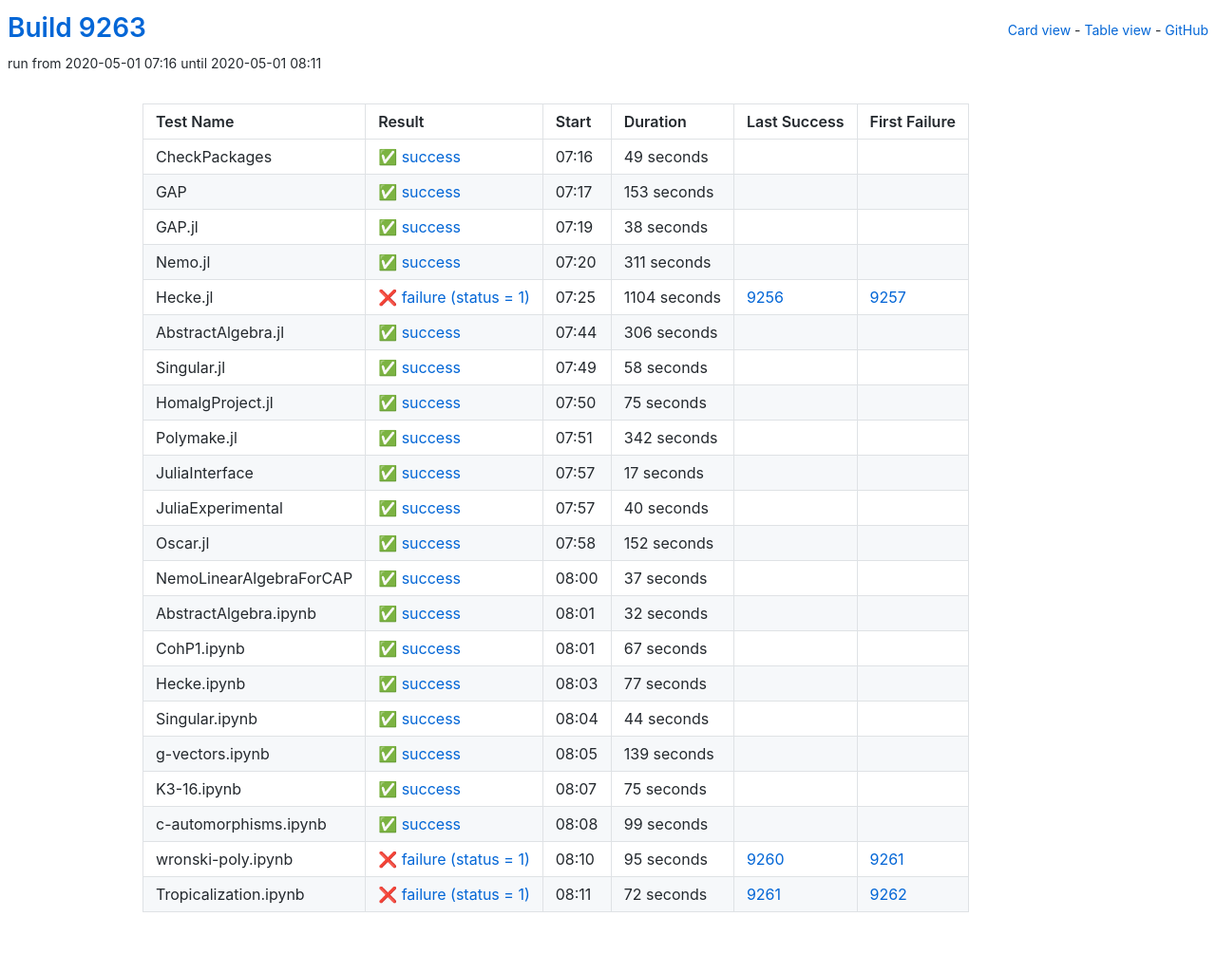
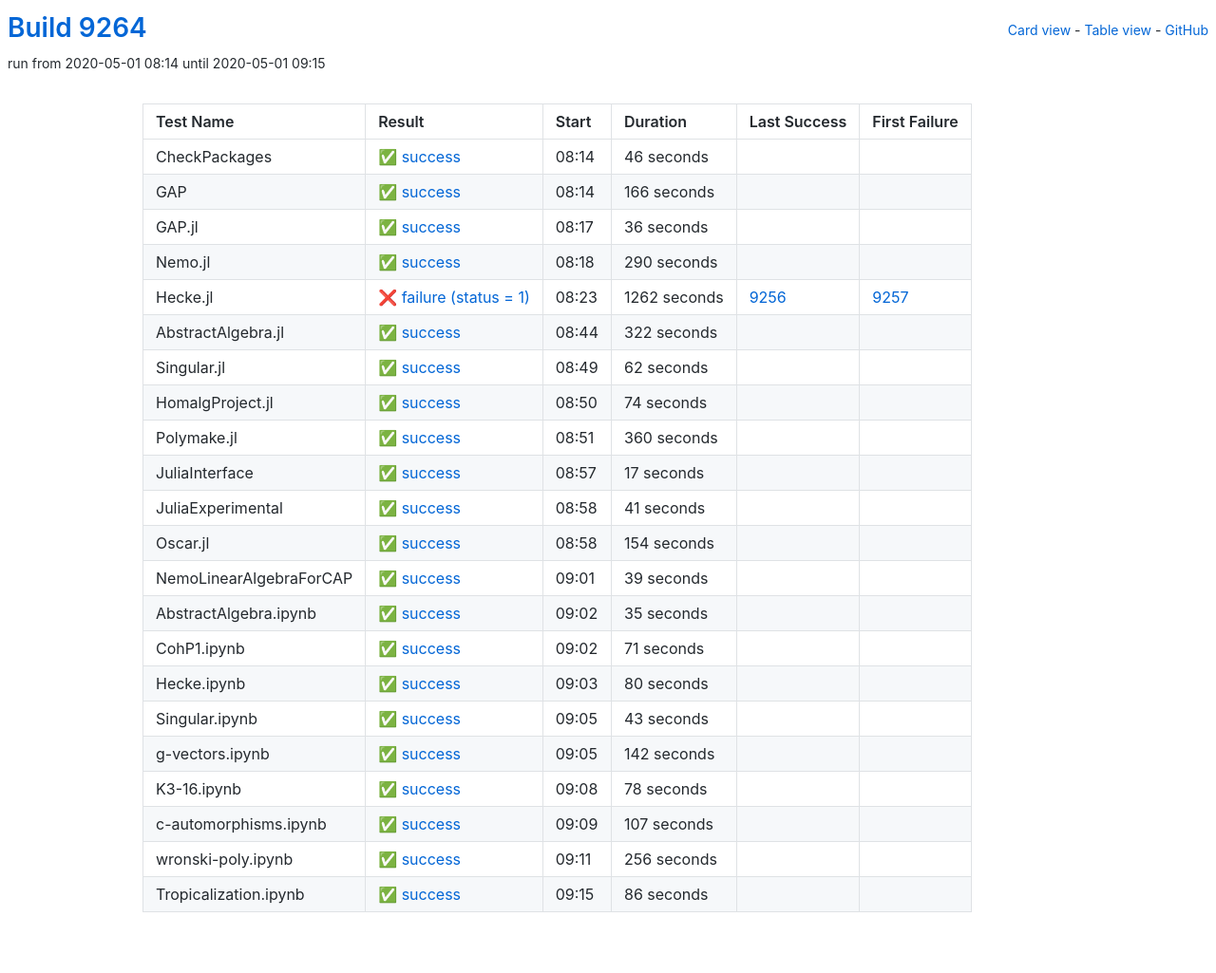
Before and after one commit to oscar-system/oscar-ci-status, a Jekyll site: the page built from table.html, in a window 1280 px wide. Shown: the whole page at 95% size. Built offline with Jekyll 4.4.1, drawn with Linux system fonts in a browser that asks for light colours.

Commit message:
Build 9264

```diff
--- a/_data/ci.yml
+++ b/_data/ci.yml
@@ -1,104 +1,104 @@
-build: 9263
-build_url: https://oscarci.mathematik.uni-kl.de/job/oscar/9263/
+build: 9264
+build_url: https://oscarci.mathematik.uni-kl.de/job/oscar/9264/
 job: oscar
 tests:
-- duration: 49
+- duration: 46
   exitcode: 0
   first_failure: false
   first_failure_url: null
   last_success: false
   last_success_url: null
-  log: https://oscarci.mathematik.uni-kl.de/job/oscar/9263/artifact/logs/build-9263/CheckPackages.log
+  log: https://oscarci.mathematik.uni-kl.de/job/oscar/9264/artifact/logs/build-9264/CheckPackages.log
   name: CheckPackages
-  start: 2020-05-01 07:16
+  start: 2020-05-01 08:14
   status: success
   success: true
-- duration: 153
+- duration: 166
   exitcode: 0
   first_failure: false
   first_failure_url: null
   last_success: false
   last_success_url: null
-  log: https://oscarci.mathematik.uni-kl.de/job/oscar/9263/artifact/logs/build-9263/GAP.log
+  log: https://oscarci.mathematik.uni-kl.de/job/oscar/9264/artifact/logs/build-9264/GAP.log
   name: GAP
-  start: 2020-05-01 07:17
+  start: 2020-05-01 08:14
   status: success
   success: true
-- duration: 38
+- duration: 36
   exitcode: 0
   first_failure: false
   first_failure_url: null
   last_success: false
   last_success_url: null
-  log: https://oscarci.mathematik.uni-kl.de/job/oscar/9263/artifact/logs/build-9263/GAP.jl.log
+  log: https://oscarci.mathematik.uni-kl.de/job/oscar/9264/artifact/logs/build-9264/GAP.jl.log
   name: GAP.jl
-  start: 2020-05-01 07:19
+  start: 2020-05-01 08:17
   status: success
   success: true
-- duration: 311
+- duration: 290
   exitcode: 0
   first_failure: false
   first_failure_url: null
   last_success: false
   last_success_url: null
-  log: https://oscarci.mathematik.uni-kl.de/job/oscar/9263/artifact/logs/build-9263/Nemo.jl.log
+  log: https://oscarci.mathematik.uni-kl.de/job/oscar/9264/artifact/logs/build-9264/Nemo.jl.log
   name: Nemo.jl
-  start: 2020-05-01 07:20
+  start: 2020-05-01 08:18
   status: success
   success: true
-- duration: 1104
+- duration: 1262
   exitcode: 1
   first_failure: 9257
   first_failure_url: https://oscarci.mathematik.uni-kl.de/job/oscar/9257/
   last_success: 9256
   last_success_url: https://oscarci.mathematik.uni-kl.de/job/oscar/9256/
-  log: https://oscarci.mathematik.uni-kl.de/job/oscar/9263/artifact/logs/build-9263/Hecke.jl.log
+  log: https://oscarci.mathematik.uni-kl.de/job/oscar/9264/artifact/logs/build-9264/Hecke.jl.log
   name: Hecke.jl
-  start: 2020-05-01 07:25
+  start: 2020-05-01 08:23
   status: failure
   success: false
-- duration: 306
+- duration: 322
   exitcode: 0
   first_failure: false
   first_failure_url: null
   last_success: false
   last_success_url: null
-  log: https://oscarci.mathematik.uni-kl.de/job/oscar/9263/artifact/logs/build-9263/AbstractAlgebra.jl.log
+  log: https://oscarci.mathematik.uni-kl.de/job/oscar/9264/artifact/logs/build-9264/AbstractAlgebra.jl.log
   name: AbstractAlgebra.jl
-  start: 2020-05-01 07:44
+  start: 2020-05-01 08:44
   status: success
   success: true
-- duration: 58
+- duration: 62
   exitcode: 0
   first_failure: false
   first_failure_url: null
   last_success: false
   last_success_url: null
-  log: https://oscarci.mathematik.uni-kl.de/job/oscar/9263/artifact/logs/build-9263/Singular.jl.log
+  log: https://oscarci.mathematik.uni-kl.de/job/oscar/9264/artifact/logs/build-9264/Singular.jl.log
   name: Singular.jl
-  start: 2020-05-01 07:49
+  start: 2020-05-01 08:49
   status: success
   success: true
-- duration: 75
+- duration: 74
   exitcode: 0
   first_failure: false
   first_failure_url: null
   last_success: false
   last_success_url: null
-  log: https://oscarci.mathematik.uni-kl.de/job/oscar/9263/artifact/logs/build-9263/HomalgProject.jl.log
+  log: https://oscarci.mathematik.uni-kl.de/job/oscar/9264/artifact/logs/build-9264/HomalgProject.jl.log
   name: HomalgProject.jl
-  start: 2020-05-01 07:50
+  start: 2020-05-01 08:50
   status: success
   success: true
-- duration: 342
+- duration: 360
   exitcode: 0
   first_failure: false
   first_failure_url: null
   last_success: false
   last_success_url: null
-  log: https://oscarci.mathematik.uni-kl.de/job/oscar/9263/artifact/logs/build-9263/Polymake.jl.log
+  log: https://oscarci.mathematik.uni-kl.de/job/oscar/9264/artifact/logs/build-9264/Polymake.jl.log
   name: Polymake.jl
-  start: 2020-05-01 07:51
+  start: 2020-05-01 08:51
   status: success
   success: true
 - duration: 17
@@ -107,140 +107,140 @@
   first_failure_url: null
   last_success: false
   last_success_url: null
-  log: https://oscarci.mathematik.uni-kl.de/job/oscar/9263/artifact/logs/build-9263/JuliaInterface.log
+  log: https://oscarci.mathematik.uni-kl.de/job/oscar/9264/artifact/logs/build-9264/JuliaInterface.log
   name: JuliaInterface
-  start: 2020-05-01 07:57
+  start: 2020-05-01 08:57
   status: success
   success: true
-- duration: 40
+- duration: 41
   exitcode: 0
   first_failure: false
   first_failure_url: null
   last_success: false
   last_success_url: null
-  log: https://oscarci.mathematik.uni-kl.de/job/oscar/9263/artifact/logs/build-9263/JuliaExperimental.log
+  log: https://oscarci.mathematik.uni-kl.de/job/oscar/9264/artifact/logs/build-9264/JuliaExperimental.log
   name: JuliaExperimental
-  start: 2020-05-01 07:57
+  start: 2020-05-01 08:58
   status: success
   success: true
-- duration: 152
+- duration: 154
   exitcode: 0
   first_failure: false
   first_failure_url: null
   last_success: false
   last_success_url: null
-  log: https://oscarci.mathematik.uni-kl.de/job/oscar/9263/artifact/logs/build-9263/Oscar.jl.log
+  log: https://oscarci.mathematik.uni-kl.de/job/oscar/9264/artifact/logs/build-9264/Oscar.jl.log
   name: Oscar.jl
-  start: 2020-05-01 07:58
+  start: 2020-05-01 08:58
   status: success
   success: true
-- duration: 37
+- duration: 39
   exitcode: 0
   first_failure: false
   first_failure_url: null
   last_success: false
   last_success_url: null
-  log: https://oscarci.mathematik.uni-kl.de/job/oscar/9263/artifact/logs/build-9263/NemoLinearAlgebraForCAP.log
+  log: https://oscarci.mathematik.uni-kl.de/job/oscar/9264/artifact/logs/build-9264/NemoLinearAlgebraForCAP.log
   name: NemoLinearAlgebraForCAP
-  start: 2020-05-01 08:00
+  start: 2020-05-01 09:01
   status: success
   success: true
-- duration: 32
+- duration: 35
   exitcode: 0
   first_failure: false
   first_failure_url: null
   last_success: false
   last_success_url: null
-  log: https://oscarci.mathematik.uni-kl.de/job/oscar/9263/artifact/logs/build-9263/AbstractAlgebra.ipynb.log
+  log: https://oscarci.mathematik.uni-kl.de/job/oscar/9264/artifact/logs/build-9264/AbstractAlgebra.ipynb.log
   name: AbstractAlgebra.ipynb
-  start: 2020-05-01 08:01
+  start: 2020-05-01 09:02
   status: success
   success: true
-- duration: 67
+- duration: 71
   exitcode: 0
   first_failure: false
   first_failure_url: null
   last_success: false
   last_success_url: null
-  log: https://oscarci.mathematik.uni-kl.de/job/oscar/9263/artifact/logs/build-9263/CohP1.ipynb.log
+  log: https://oscarci.mathematik.uni-kl.de/job/oscar/9264/artifact/logs/build-9264/CohP1.ipynb.log
   name: CohP1.ipynb
-  start: 2020-05-01 08:01
+  start: 2020-05-01 09:02
   status: success
   success: true
-- duration: 77
+- duration: 80
   exitcode: 0
   first_failure: false
   first_failure_url: null
   last_success: false
   last_success_url: null
-  log: https://oscarci.mathematik.uni-kl.de/job/oscar/9263/artifact/logs/build-9263/Hecke.ipynb.log
+  log: https://oscarci.mathematik.uni-kl.de/job/oscar/9264/artifact/logs/build-9264/Hecke.ipynb.log
   name: Hecke.ipynb
-  start: 2020-05-01 08:03
+  start: 2020-05-01 09:03
   status: success
   success: true
-- duration: 44
+- duration: 43
   exitcode: 0
   first_failure: false
   first_failure_url: null
   last_success: false
   last_success_url: null
-  log: https://oscarci.mathematik.uni-kl.de/job/oscar/9263/artifact/logs/build-9263/Singular.ipynb.log
+  log: https://oscarci.mathematik.uni-kl.de/job/oscar/9264/artifact/logs/build-9264/Singular.ipynb.log
   name: Singular.ipynb
-  start: 2020-05-01 08:04
+  start: 2020-05-01 09:05
   status: success
   success: true
-- duration: 139
+- duration: 142
   exitcode: 0
   first_failure: false
   first_failure_url: null
   last_success: false
   last_success_url: null
-  log: https://oscarci.mathematik.uni-kl.de/job/oscar/9263/artifact/logs/build-9263/g-vectors.ipynb.log
+  log: https://oscarci.mathematik.uni-kl.de/job/oscar/9264/artifact/logs/build-9264/g-vectors.ipynb.log
   name: g-vectors.ipynb
-  start: 2020-05-01 08:05
+  start: 2020-05-01 09:05
   status: success
   success: true
-- duration: 75
+- duration: 78
   exitcode: 0
   first_failure: false
   first_failure_url: null
   last_success: false
   last_success_url: null
-  log: https://oscarci.mathematik.uni-kl.de/job/oscar/9263/artifact/logs/build-9263/K3-16.ipynb.log
+  log: https://oscarci.mathematik.uni-kl.de/job/oscar/9264/artifact/logs/build-9264/K3-16.ipynb.log
   name: K3-16.ipynb
-  start: 2020-05-01 08:07
+  start: 2020-05-01 09:08
   status: success
   success: true
-- duration: 99
+- duration: 107
   exitcode: 0
   first_failure: false
   first_failure_url: null
   last_success: false
   last_success_url: null
-  log: https://oscarci.mathematik.uni-kl.de/job/oscar/9263/artifact/logs/build-9263/c-automorphisms.ipynb.log
+  log: https://oscarci.mathematik.uni-kl.de/job/oscar/9264/artifact/logs/build-9264/c-automorphisms.ipynb.log
   name: c-automorphisms.ipynb
-  start: 2020-05-01 08:08
+  start: 2020-05-01 09:09
   status: success
   success: true
-- duration: 95
-  exitcode: 1
-  first_failure: 9261
-  first_failure_url: https://oscarci.mathematik.uni-kl.de/job/oscar/9261/
-  last_success: 9260
-  last_success_url: https://oscarci.mathematik.uni-kl.de/job/oscar/9260/
-  log: https://oscarci.mathematik.uni-kl.de/job/oscar/9263/artifact/logs/build-9263/wronski-poly.ipynb.log
+- duration: 256
+  exitcode: 0
+  first_failure: false
+  first_failure_url: null
+  last_success: false
+  last_success_url: null
+  log: https://oscarci.mathematik.uni-kl.de/job/oscar/9264/artifact/logs/build-9264/wronski-poly.ipynb.log
   name: wronski-poly.ipynb
-  start: 2020-05-01 08:10
-  status: failure
-  success: false
-- duration: 72
-  exitcode: 1
-  first_failure: 9262
-  first_failure_url: https://oscarci.mathematik.uni-kl.de/job/oscar/9262/
-  last_success: 9261
-  last_success_url: https://oscarci.mathematik.uni-kl.de/job/oscar/9261/
-  log: https://oscarci.mathematik.uni-kl.de/job/oscar/9263/artifact/logs/build-9263/Tropicalization.ipynb.log
+  start: 2020-05-01 09:11
+  status: success
+  success: true
+- duration: 86
+  exitcode: 0
+  first_failure: false
+  first_failure_url: null
+  last_success: false
+  last_success_url: null
+  log: https://oscarci.mathematik.uni-kl.de/job/oscar/9264/artifact/logs/build-9264/Tropicalization.ipynb.log
   name: Tropicalization.ipynb
-  start: 2020-05-01 08:11
-  status: failure
-  success: false
+  start: 2020-05-01 09:15
+  status: success
+  success: true
```
Also changed, not shown: README.md.
